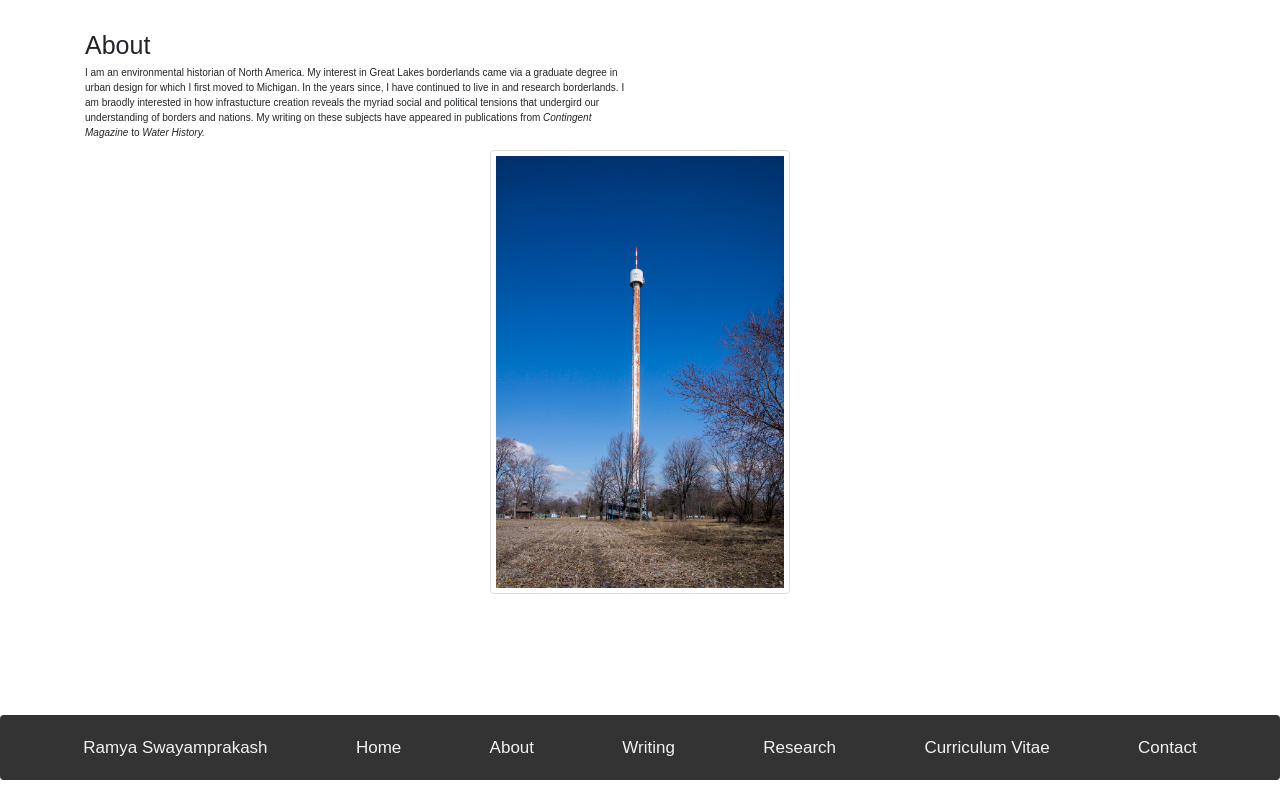
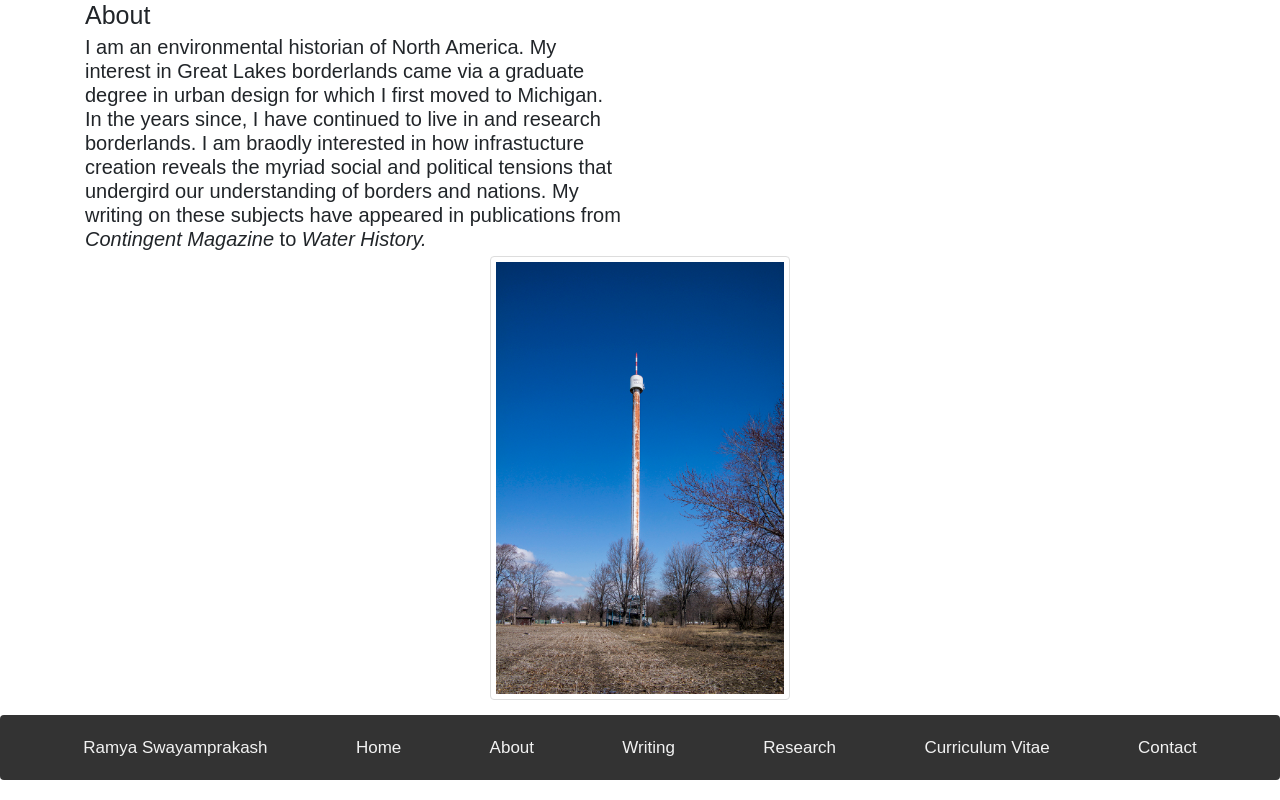
Before and after one commit to ramyasat/ramyaswayamprakash, a website: page About.html in a window 1280 px wide. Drawn offline with nearby package versions, Linux system fonts and the light colour scheme.

Commit message:
Update About.html

```diff
--- a/About.html
+++ b/About.html
@@ -21,6 +21,10 @@ body {
  }
 .header h1 {
   font-size: 42px;
+}
+
+      .header h2 {
+  font-size: 32px;
 }
 .navbar {
   overflow: hidden;
@@ -80,8 +84,8 @@ img:hover {
     <div class="container">
       <div class="row">
         <div class="col-lg-6">
-          <h1 class="mt-5">About</h1>
-          <p>I am an environmental historian of North America. My interest in Great Lakes borderlands came via a graduate degree in urban design for which I first moved to Michigan. In the years since, I have continued to live in and research borderlands. I am braodly interested in how infrastucture creation reveals the myriad social and political tensions that undergird our understanding of borders and nations. My writing on these subjects have appeared in publications from <i>Contingent Magazine</i> to <i>Water History.</i></p>
+          <h1>About</h1>
+          <h2> I am an environmental historian of North America. My interest in Great Lakes borderlands came via a graduate degree in urban design for which I first moved to Michigan. In the years since, I have continued to live in and research borderlands. I am braodly interested in how infrastucture creation reveals the myriad social and political tensions that undergird our understanding of borders and nations. My writing on these subjects have appeared in publications from <i>Contingent Magazine</i> to <i>Water History.</i></h2>
         </div>
       </div>
     </div>
```
